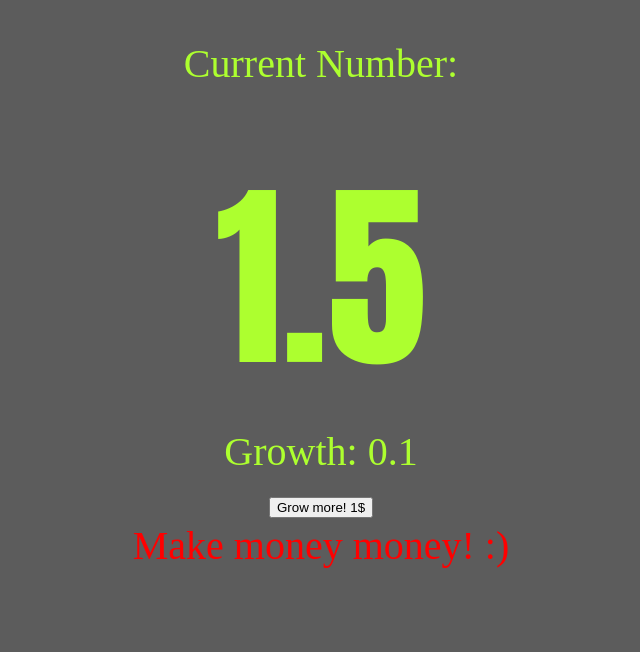
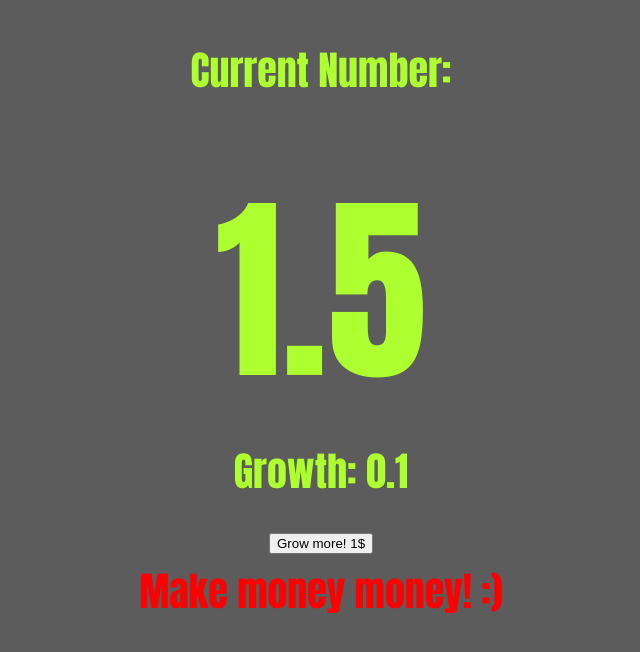
Before and after one commit to k1ch3r/NGU, a plain HTML site: page Number Go Up/NGUindex.html in a window 1280 px wide. Shown: the whole page, without its empty margins (319-959 px from the left). Drawn offline with Linux system fonts and the light colour scheme.

Commit message:
changed fonts and added workspace file

```diff
--- a/Number Go Up/style.css
+++ b/Number Go Up/style.css
@@ -1,5 +1,6 @@
 :root {
     --mainFontColor: greenyellow;
+    --mainFontFamiliy: Impact, Haettenschweiler, 'Arial Narrow Bold', sans-serif;
     color: var(--mainFontColor);
 }
 
@@ -7,10 +8,10 @@ body {
     background-color: rgb(92, 92, 92);
     font-size: 5vh;
     text-align: center;
+    font-family: var(--mainFontFamiliy);
 }
 
 .blnScore {
-    font-family: Impact, Haettenschweiler, 'Arial Narrow Bold', sans-serif;
     font: bold;
     font-size: 25vh;
 }
```
